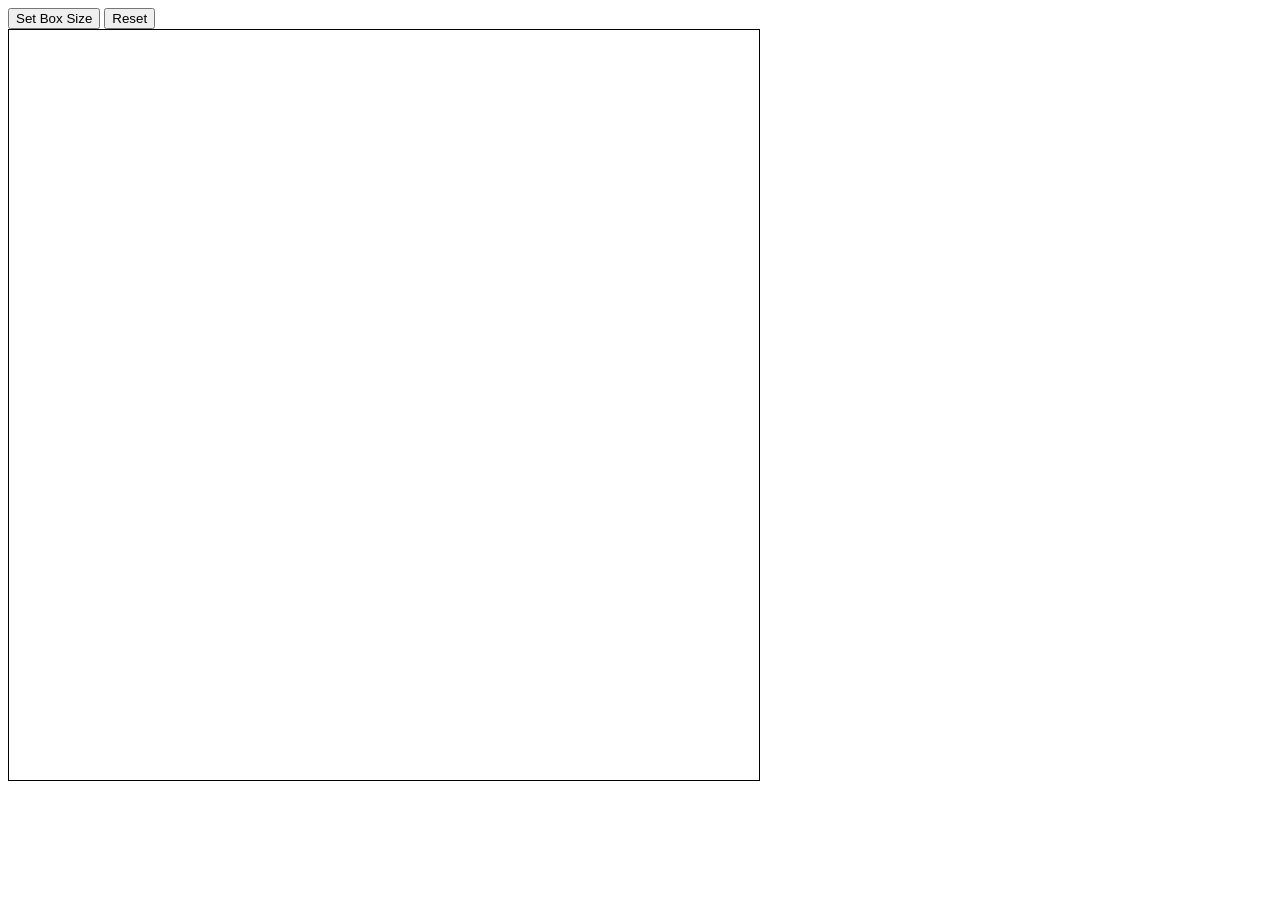
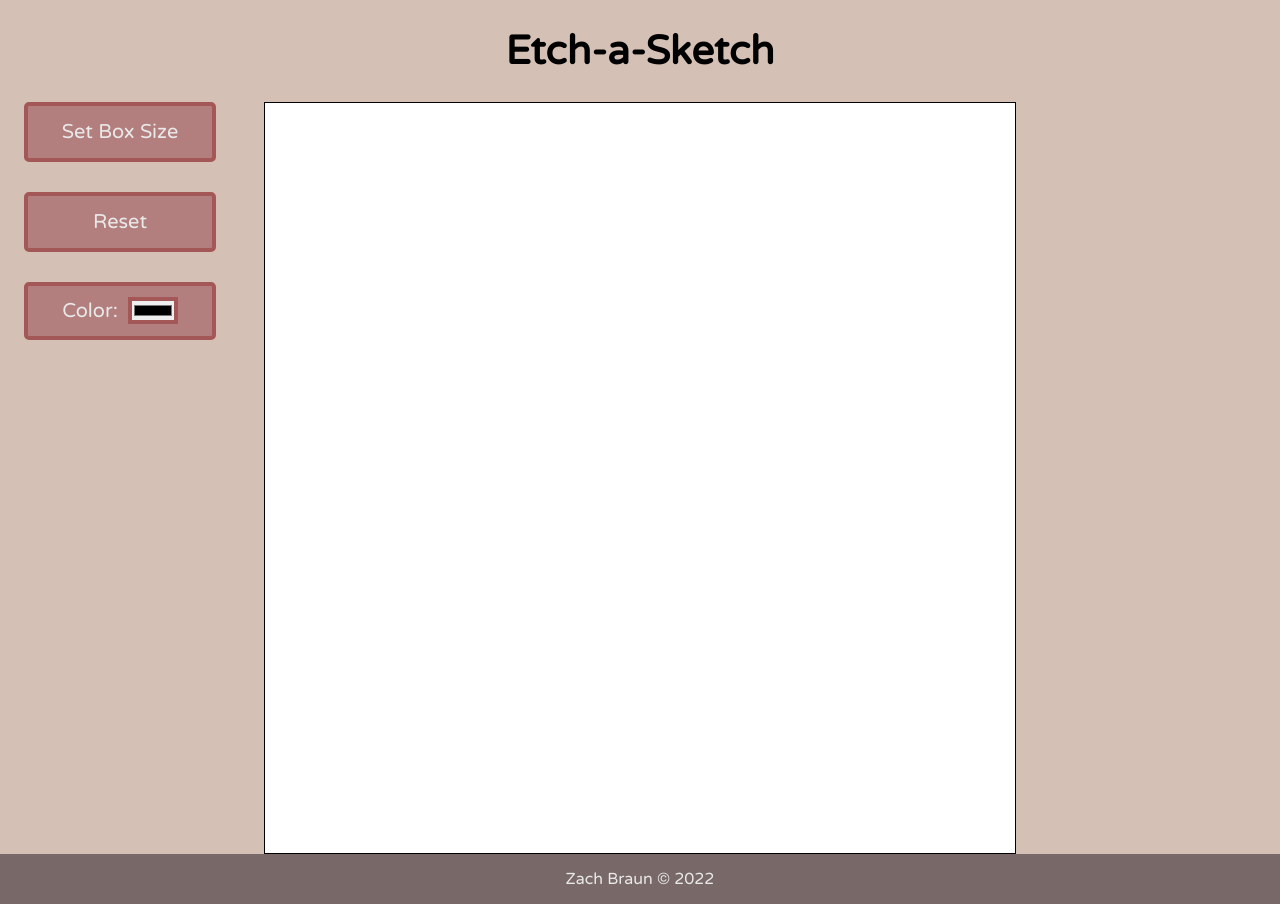
Before and after one commit to zzachbraun/odin-etch-a-sketch, a plain HTML site: page index.html in a window 1280 px wide. Before the commit the page ends 800 px from the top, so only its background shows below. Drawn offline with Linux system fonts and the light colour scheme.

Commit message:
added site design, color selector

```diff
--- a/index.html
+++ b/index.html
@@ -8,15 +8,27 @@
     <meta name="description" content="">
     <meta name="viewport" content="width=device-width, initial-scale=1">
     <link rel="stylesheet" href="styles.css">
+    <link rel="stylesheet" href="https://fonts.googleapis.com/css?family=Varela+Round">
+
     <script src="script.js" defer></script>
 </head>
 
 <body>
-    <div class="controls">
-        <button class="box-size">Set Box Size</button>
-        <button class="reset">Reset</button>
+    <h1>Etch-a-Sketch</h1>
+    <div class="wrapper">
+        <div class="controls">
+            <button class="box-size">Set Box Size</button>
+            <button class="reset">Reset</button>
+            <div class="setcolor">
+                <label for="color">Color:</label>
+                <input type="color" id="color" name="color" value="#000000">
+            </div>
+        </div>
+        <div class="container"></div>
+        <div class="blank"></div>
     </div>
-    <div class="container"></div>
+    <div class="footer">Zach Braun © 2022</div>
+
 </body>
 
 </html>
--- a/script.js
+++ b/script.js
@@ -1,5 +1,6 @@
 const container = document.querySelector('.container');
-
+let boxes = document.querySelectorAll('.box');
+let color = '#000000';
 drawGrid(16);
 
 function drawGrid(size) {
@@ -16,16 +17,23 @@ function drawGrid(size) {
         }
         container.appendChild(column);
     }
-
-    const boxes = document.querySelectorAll('.box');
+    boxes = document.querySelectorAll('.box');
 
     boxes.forEach((box) => {
         box.addEventListener('mouseover', () => {
-            box.style.backgroundColor = 'black';
+            box.style.backgroundColor = color;
         });
     });
 }
 
+const colorButton = document.querySelector('input');
+colorButton.addEventListener('click', () => {
+    boxes.forEach((box) => {
+        box.addEventListener('mouseover', () => {
+            box.style.backgroundColor = colorButton.value;
+        });
+    });
+})
 
 
 const resetButton = document.querySelector('.reset');
--- a/styles.css
+++ b/styles.css
@@ -1,3 +1,23 @@
+* {
+    font-family: 'Varela Round', 'Franklin Gothic Medium',
+        'Arial Narrow', Arial, sans-serif;
+}
+
+body {
+    display: flex;
+    flex-direction: column;
+    margin: 0;
+    min-height: 100vh;
+    background-color: rgb(212, 192, 180);
+}
+
+h1 {
+    text-align: center;
+    font-size: 40px;
+    font-weight: 700;
+
+}
+
 .container {
     width: 750px;
     height: 750px;
@@ -17,3 +37,61 @@
     flex: 1 0 auto;
     aspect-ratio: 1 / 1;
 }
+
+.controls {
+    display: flex;
+    flex-direction: column;
+    width: 15%;
+    gap: 30px;
+}
+
+.blank {
+    width: 15%;
+}
+
+.wrapper {
+    display: flex;
+    justify-content: space-around;
+}
+
+.footer {
+    display: flex;
+    align-items: center;
+    justify-content: center;
+    color: rgb(234, 233, 233);
+    background-color: rgb(120, 104, 104);
+    margin-top: auto;
+    height: 50px;
+}
+
+button {
+    width: 100%;
+    height: 60px;
+    color: rgb(234, 233, 233);
+    font-size: 20px;
+    background-color: rgb(178, 126, 126);
+    border: 4px rgb(164, 87, 87) solid;
+    border-radius: 5px;
+    padding: 0px;
+}
+
+.setcolor {
+    display: flex;
+    align-items: center;
+    justify-content: center;
+    font-size: 20px;
+    color: rgb(234, 233, 233);
+    background-color: rgb(178, 126, 126);
+    border: 4px rgb(164, 87, 87) solid;
+    border-radius: 5px;
+    height: 50px;
+}
+
+#color {
+    border: 4px rgb(164, 87, 87) solid;
+    padding: 0px;
+}
+
+label {
+    padding-right: 10px;
+}
```
